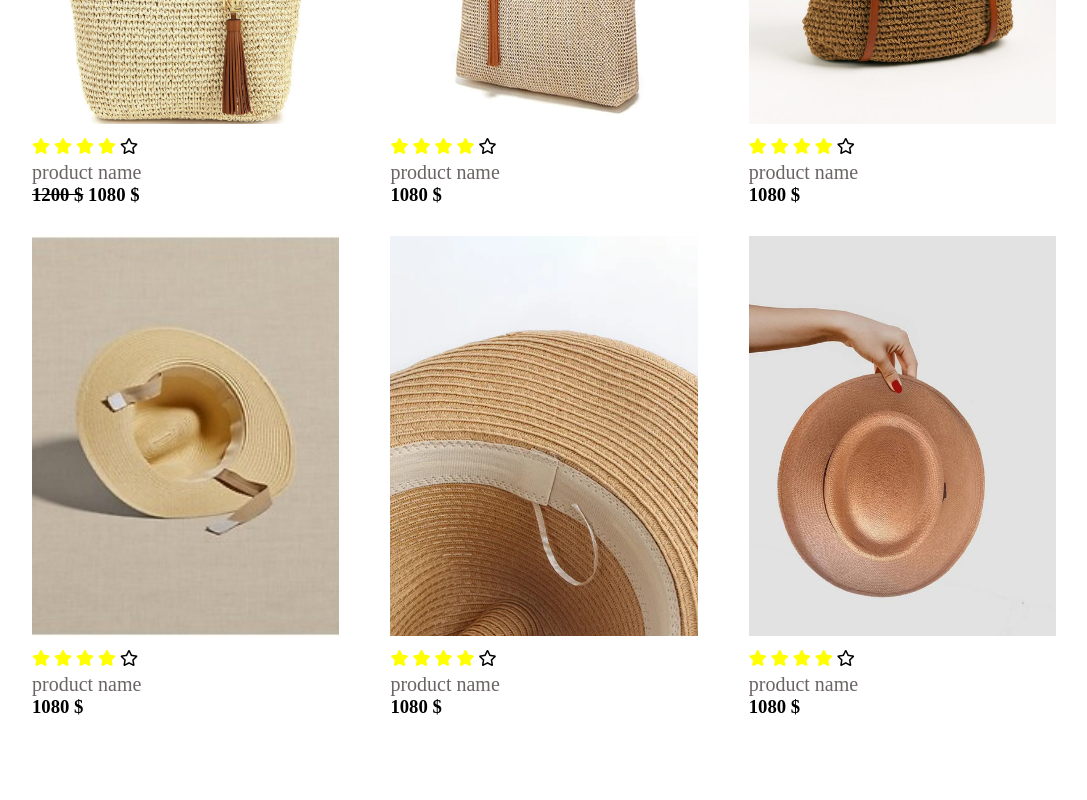
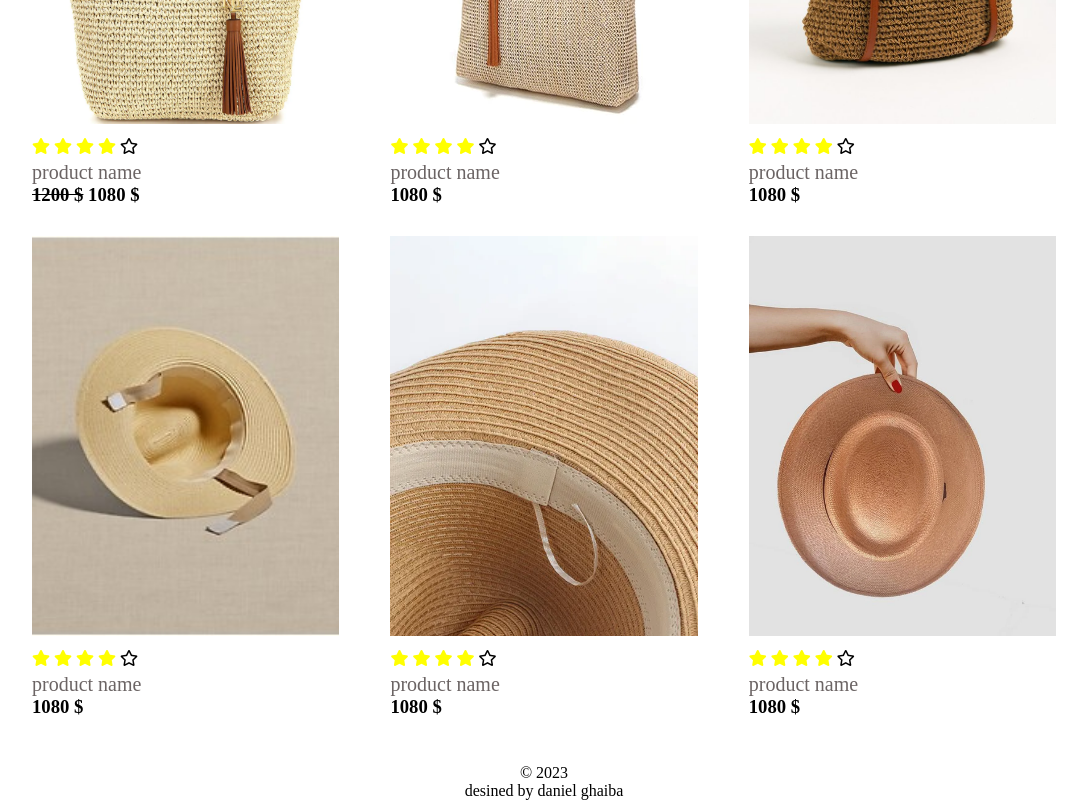
Before and after one commit to Daniel-ghaiba/website-2, a plain HTML site: page index.html in a window 1280 px wide. Shown: the part 2290-3090 px from the top of the page, without its empty margins (96-1183 px from the left). Before the commit the page ends 3038 px from the top, so only its background shows below. Drawn offline with Linux system fonts and the light colour scheme.

Commit message:
last update

```diff
--- a/css/website-2.css
+++ b/css/website-2.css
@@ -291,6 +291,7 @@ header{
 .sec-pargraph-section-3{
     line-height: 28px;
     font-size: 18px;
+    -webkit-user-select: none;
 }
 .lines-section-3 p{
     /* display: inline-block; */
@@ -406,6 +407,9 @@ header{
 }
 
 /* //////////////////////////////////////////////////////////////////////////////////////////////////////// */
+.section-5{
+    height: 1200px;
+}
 
 .maincontainer-section-5{
     width: 80%;
@@ -517,16 +521,17 @@ header{
     left: 50%;
     transform: translate(-50% ,-50%);
     color: brown;
+    /* transition: 0.5s; */
 }
 .list-overlay li{
     display: inline-block;
     margin-left: 10px;
-    /* transition: 0.3s; */
+    transition: 0.3s;
 }
 .list-overlay li:hover{
     transform: scale(1.2,1.2);
     cursor: pointer;
-    transition: 0.5s;
+    /* transition: 0.5s; */
 }
 .pasic-img:hover .pasic-overlay-img1{
     transform: scale3d(1,1,1);
@@ -571,3 +576,7 @@ header{
     color:#6b6464 ;
     /* font-weight: bold; */
 }
+/* ............. footer ............................................................................................................... */
+.p-footer{
+    text-align: center;
+}
--- a/index.html
+++ b/index.html
@@ -19,6 +19,8 @@
     <link rel="preconnect" href="https://fonts.gstatic.com" crossorigin>
     <link href="https://fonts.googleapis.com/css2?family=Montserrat&display=swap" rel="stylesheet">
 
+    <!-- <link rel="stylesheet" href="https://cdn.jsdelivr.net/npm/bootstrap@4.6.2/dist/css/bootstrap.min.css"> -->
+
     <link rel="stylesheet" href="css/all.css">
     <link rel="stylesheet" href="css/website-2.css">
 
@@ -37,7 +39,7 @@
                         <li id="li-dropdown">
                             <a href="">collection</a>
                             <div class="dropdown">
-                                <table class="drop-table">
+                                <table class="drop-table table">
                                     <thead>
                                         <tr>
                                             <td>name </td>
@@ -315,7 +317,8 @@
                             <!-- <img src="images/1669108312983-Copy of tolkning-bench-with-storage-handmade-rattan__1100342_pe866138_s5-550x550.webp" alt=""> -->
                             <img src="images/product-image-876569184.webp" alt="">
                             <div class="pasic-overlay-img1">
-                                <img src="images/depositphotos_129288056-stock-photo-handmade-weaved-straw-pattern.jpg" alt="">                                <ul class="list-overlay">
+                                <img src="images/depositphotos_129288056-stock-photo-handmade-weaved-straw-pattern.jpg" alt="">
+                                <ul class="list-overlay">
                                     <li><i class="fab fa-facebook-square"></i></li>
                                     <li><i class="fab fa-linkedin-in"></i></li>
                                     <li><i class="fab fa-twitter-square"></i></li>
@@ -341,7 +344,8 @@
                             <!-- <img src="images/1669108312983-Copy of tolkning-bench-with-storage-handmade-rattan__1100342_pe866138_s5-550x550.webp" alt=""> -->
                             <img src="images/download.jfif" alt="">
                             <div class="pasic-overlay-img1">
-                                <img src="images/depositphotos_129288056-stock-photo-handmade-weaved-straw-pattern.jpg" alt="">                                <ul class="list-overlay">
+                                <img src="images/depositphotos_129288056-stock-photo-handmade-weaved-straw-pattern.jpg" alt="">
+                                <ul class="list-overlay">
                                     <li><i class="fab fa-facebook-square"></i></li>
                                     <li><i class="fab fa-linkedin-in"></i></li>
                                     <li><i class="fab fa-twitter-square"></i></li>
@@ -366,7 +370,8 @@
                             <!-- <img src="images/1669108312983-Copy of tolkning-bench-with-storage-handmade-rattan__1100342_pe866138_s5-550x550.webp" alt=""> -->
                             <img src="images/cn52568835.jpg" alt="">
                             <div class="pasic-overlay-img2">
-                                <img src="images/depositphotos_129288056-stock-photo-handmade-weaved-straw-pattern.jpg" alt="">                                <ul class="list-overlay">
+                                <img src="images/depositphotos_129288056-stock-photo-handmade-weaved-straw-pattern.jpg" alt="">
+                                <ul class="list-overlay">
                                     <li><i class="fab fa-facebook-square"></i></li>
                                     <li><i class="fab fa-linkedin-in"></i></li>
                                     <li><i class="fab fa-twitter-square"></i></li>
@@ -391,7 +396,8 @@
                             <!-- <img src="images/1669108312983-Copy of tolkning-bench-with-storage-handmade-rattan__1100342_pe866138_s5-550x550.webp" alt=""> -->
                             <img src="images/20230517172340_64649d1cd4361.webp" alt="">
                             <div class="pasic-overlay-img2">
-                                <img src="images/depositphotos_129288056-stock-photo-handmade-weaved-straw-pattern.jpg" alt="">                                <ul class="list-overlay">
+                                <img src="images/depositphotos_129288056-stock-photo-handmade-weaved-straw-pattern.jpg" alt="">
+                                <ul class="list-overlay">
                                     <li><i class="fab fa-facebook-square"></i></li>
                                     <li><i class="fab fa-linkedin-in"></i></li>
                                     <li><i class="fab fa-twitter-square"></i></li>
@@ -416,7 +422,8 @@
                             <!-- <img src="images/1669108312983-Copy of tolkning-bench-with-storage-handmade-rattan__1100342_pe866138_s5-550x550.webp" alt=""> -->
                             <img src="images/il_1080xN.3354313403_hx7y.webp" alt="">
                             <div class="pasic-overlay-img2">
-                                <img src="images/depositphotos_129288056-stock-photo-handmade-weaved-straw-pattern.jpg" alt="">                                <ul class="list-overlay">
+                                <img src="images/depositphotos_129288056-stock-photo-handmade-weaved-straw-pattern.jpg" alt="">
+                                <ul class="list-overlay">
                                     <li><i class="fab fa-facebook-square"></i></li>
                                     <li><i class="fab fa-linkedin-in"></i></li>
                                     <li><i class="fab fa-twitter-square"></i></li>
@@ -441,5 +448,15 @@
     </section><!--  section-5-->
 
     <!-- ..... section-5 ............................................................................................. -->
+
+    <footer>
+        <div class="p-footer">
+            <p>
+                &copy; 2023
+            </p>
+            <p>desined by daniel ghaiba</p>
+
+        </div>
+    </footer>
 </body>
 </html>
```
